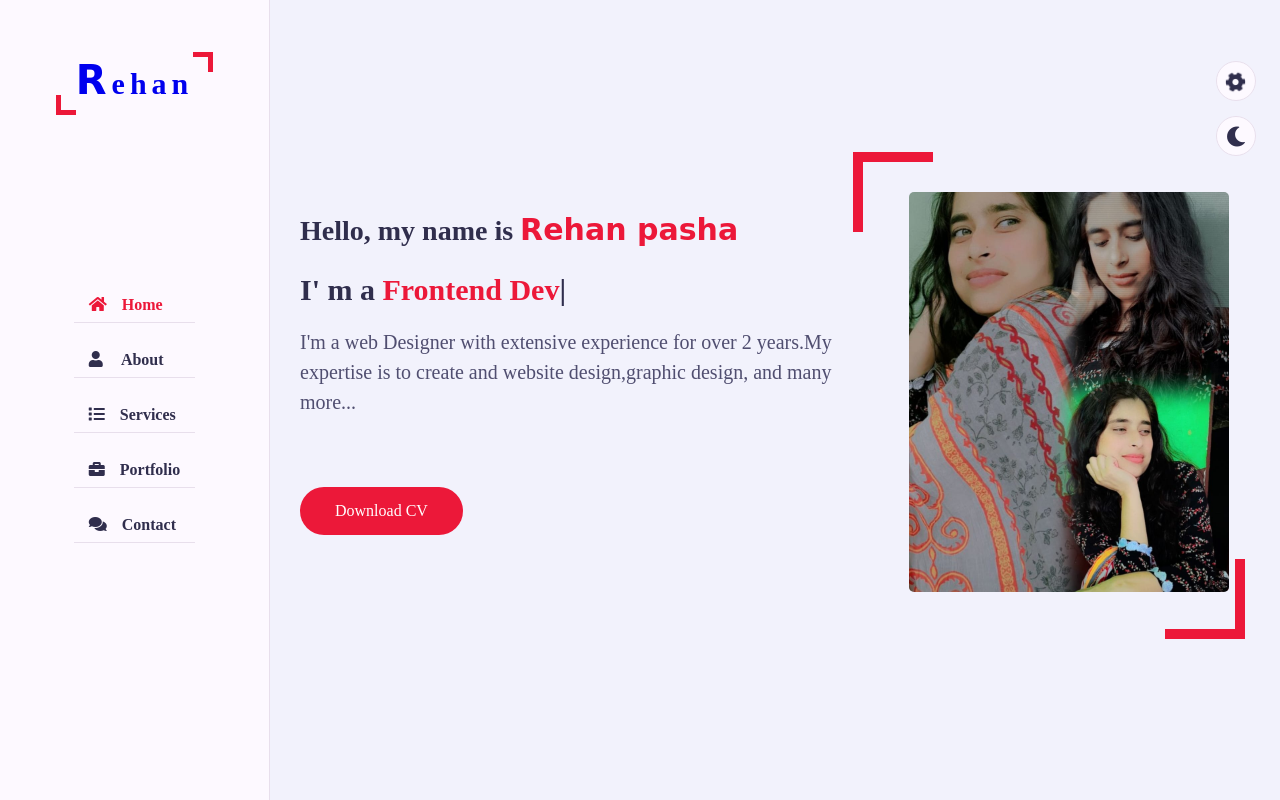
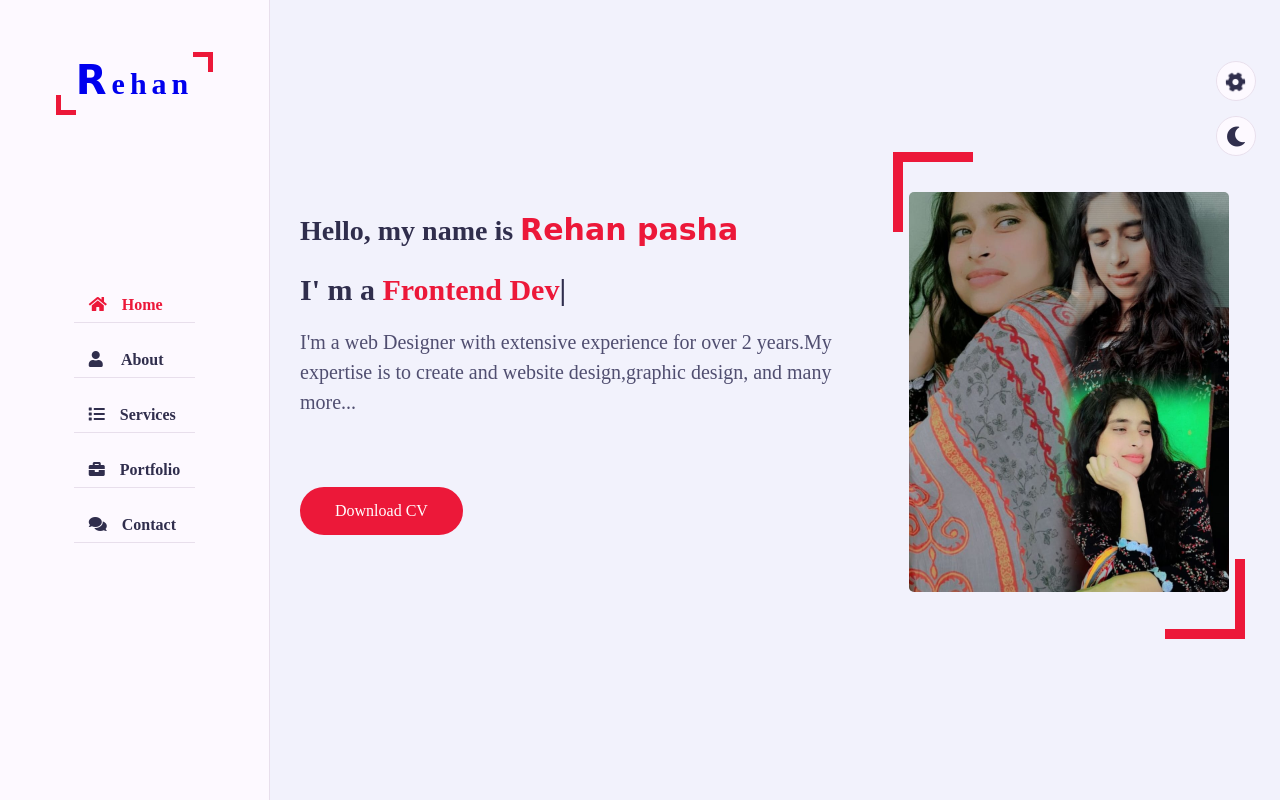
Before and after one commit to aliarman9600/aliarman-Portfolio-html-css-dark-mode, a plain HTML site: page index.html in a window 1280 px wide. Drawn offline with nearby package versions, Linux system fonts and the light colour scheme; a web font is replaced by a local one.

Commit message:
updete thecode

```diff
--- a/css/style.css
+++ b/css/style.css
@@ -374,7 +374,7 @@ h3.my-profession {
     width: 80px;
     border-top: 10px solid var(--skin-color);
     border-left: 10px solid var(--skin-color);
-    left: -20px;
+    left: 20px;
     top: -40px;
 }
 
@@ -820,7 +820,7 @@ h3.my-profession {
         max-width: 100%;
         margin-bottom: 70px;
     }
-
+/*
     .home-img::before {
         left: -7px;
     }
@@ -831,7 +831,7 @@ h3.my-profession {
 
     .home .home-img img {
         margin: -10px;
-    }
+    } */
 
 }
 
```
